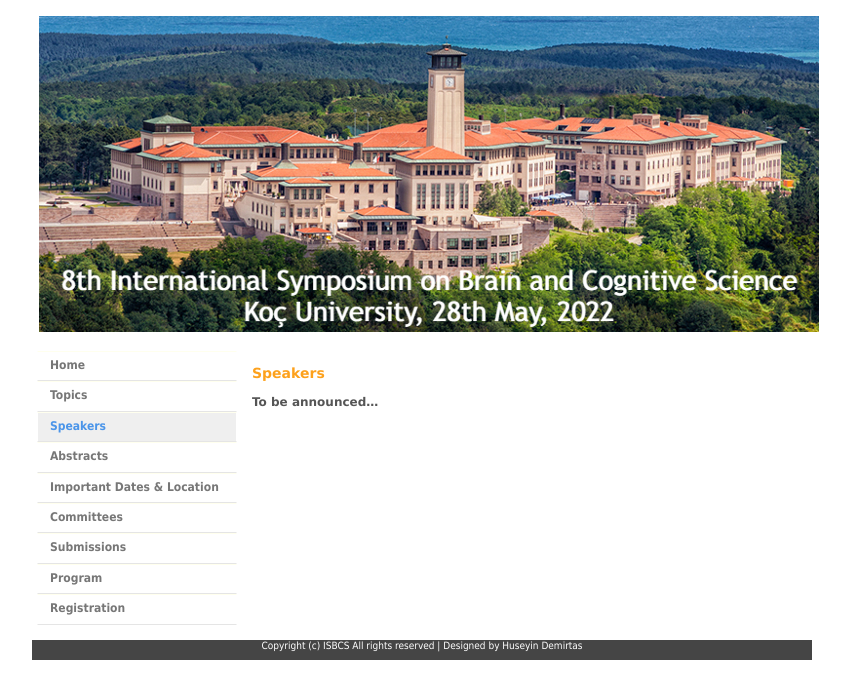
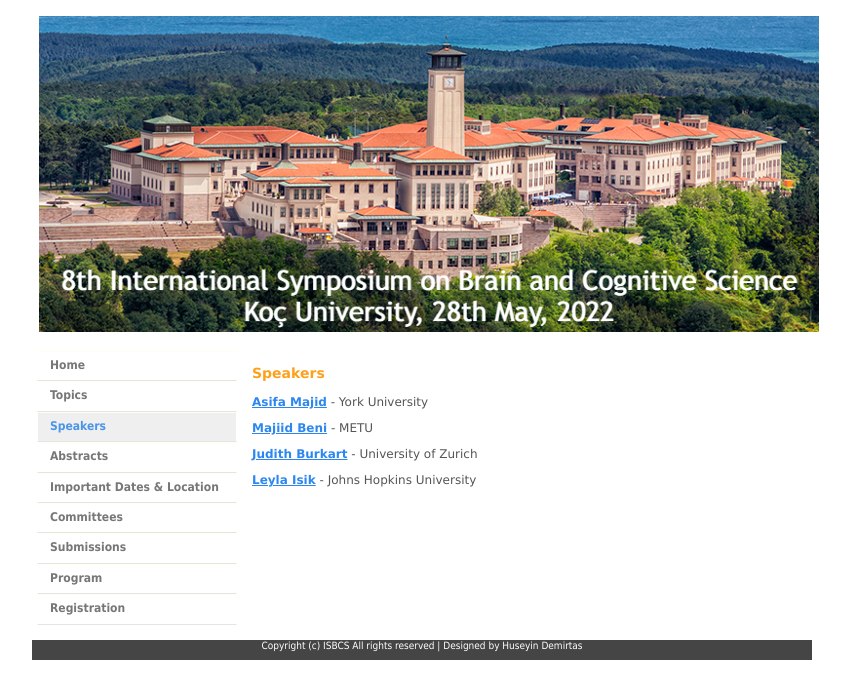
Before and after one commit to MertCokelek/ISBCS_2022, a plain HTML site: page speakers.html in a window 1280 px wide. Shown: the whole page, without its empty margins (218-1068 px from the left). Drawn offline with Linux system fonts and the light colour scheme.

Commit message:
Speakers updated.

```diff
--- a/speakers.html
+++ b/speakers.html
@@ -47,7 +47,12 @@
         <td width="741" class="main_nav">
           <div id="main_text">
             <h2 align="justify">Speakers</h2>
-              <strong>To be announced…</strong>
+             <!--  <strong>To be announced…</strong> -->
+              <p><a href="https://www.york.ac.uk/psychology/staff/academicstaff/am2574/">Asifa Majid</a> - York University </p>
+              <p><a href="https://phil.metu.edu.tr/tr/majid-d-beni/">Majiid Beni</a> - METU </p>
+              <p><a href="https://www.aim.uzh.ch/de/members/professors/judithburkart.html">Judith Burkart</a> - University of Zurich </p>
+              <p><a href="https://cogsci.jhu.edu/directory/leyla-isik/">Leyla Isik</a> - Johns Hopkins University </p>
+
           </div>
         </td>
       </tr>
```
